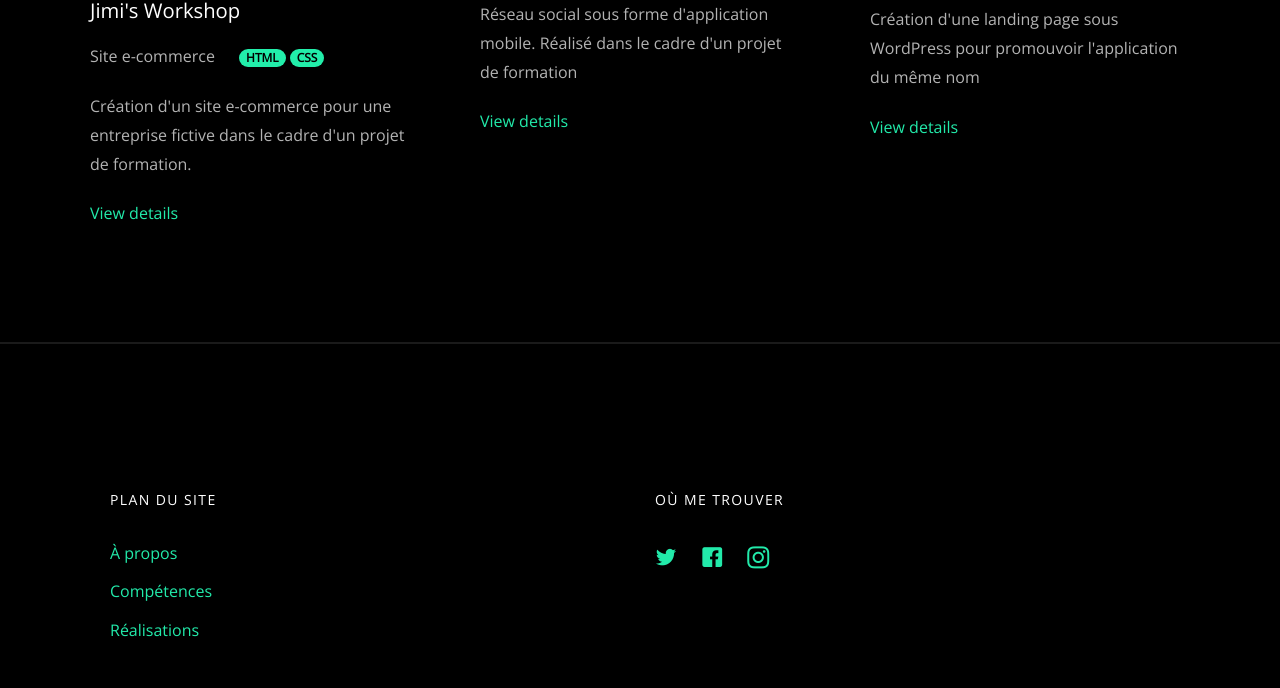
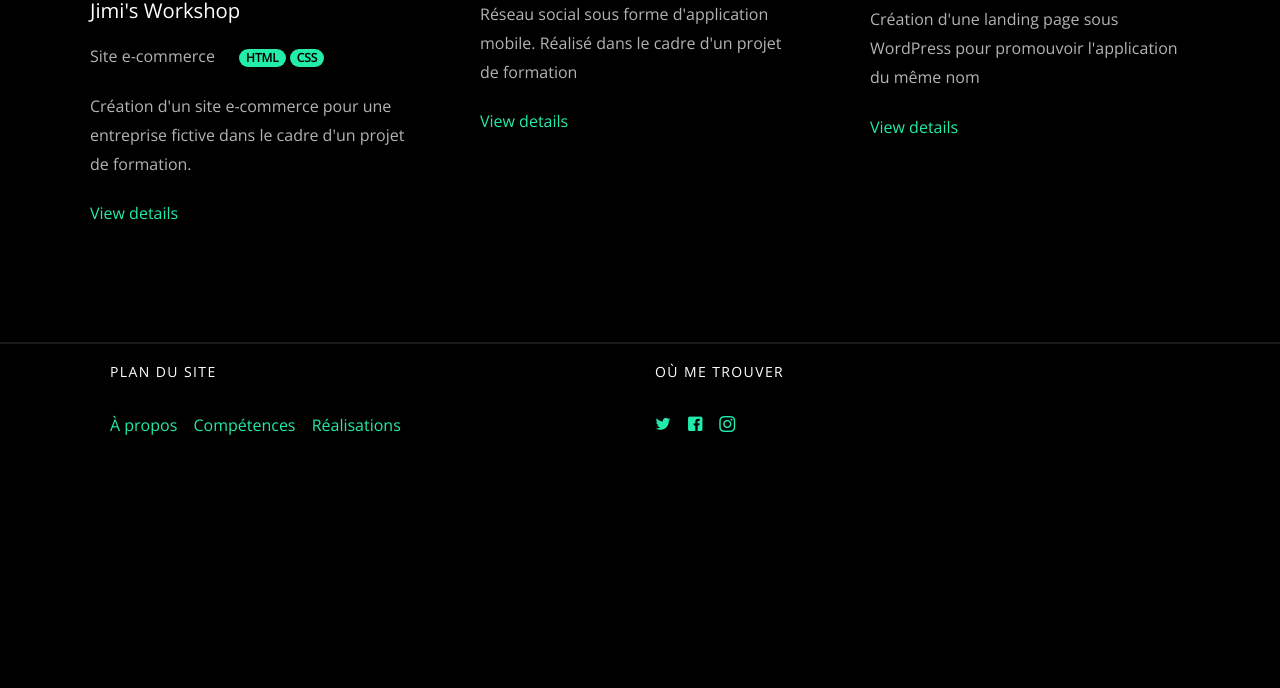
Before and after one commit to gn-exia/Portfolio, a website: page index.html in a window 1280 px wide. Shown: the part 2399-3087 px from the top of the page. After the commit the page ends 2868 px from the top, so only its background shows below. Drawn offline with nearby package versions, Linux system fonts and the light colour scheme; files whose address does not match are found by name.

Commit message:
modification footer

```diff
--- a/css/custom.css
+++ b/css/custom.css
@@ -31,3 +31,17 @@ body {
     margin-right: auto;
     border-radius: 10px;
 }
+
+.probootstrap-footer {
+    padding: 0em 0;
+  }
+
+  .stack-link li , .probootstrap-social li{
+   display: inline;
+   padding-right: 12px;
+  }
+
+  .probootstrap-social li {
+    font-size: 20px;
+    color: rgba(255, 255, 255, 0.2);
+  }
--- a/index.html
+++ b/index.html
@@ -286,9 +286,9 @@
   <!-- END projets -->
 
   <!-- START: Footer -->
-  <footer class="probootstrap-footer probootstrap-bg">
+  <footer class="probootstrap-footer">
     <div class="container">
-      <div class="row mb60 d-flex justify-content-center">
+      <div class="row">
         <div class="col-md-6">
           <div class="probootstrap-footer-widget probootstrap-link-wrap">
             <h3 class="heading">Plan du site</h3>
@@ -302,7 +302,7 @@
         <div class="col-md-6">
           <div class="probootstrap-footer-widget">
             <h3 class="heading">Où me trouver</h3>
-            <ul class="probootstrap-social">
+            <ul class="stack-link">
               <li><a href="#"><i class="icon-twitter"></i></a></li>
               <li><a href="#"><i class="icon-facebook"></i></a></li>
               <li><a href="#"><i class="icon-instagram2"></i></a></li>
```
